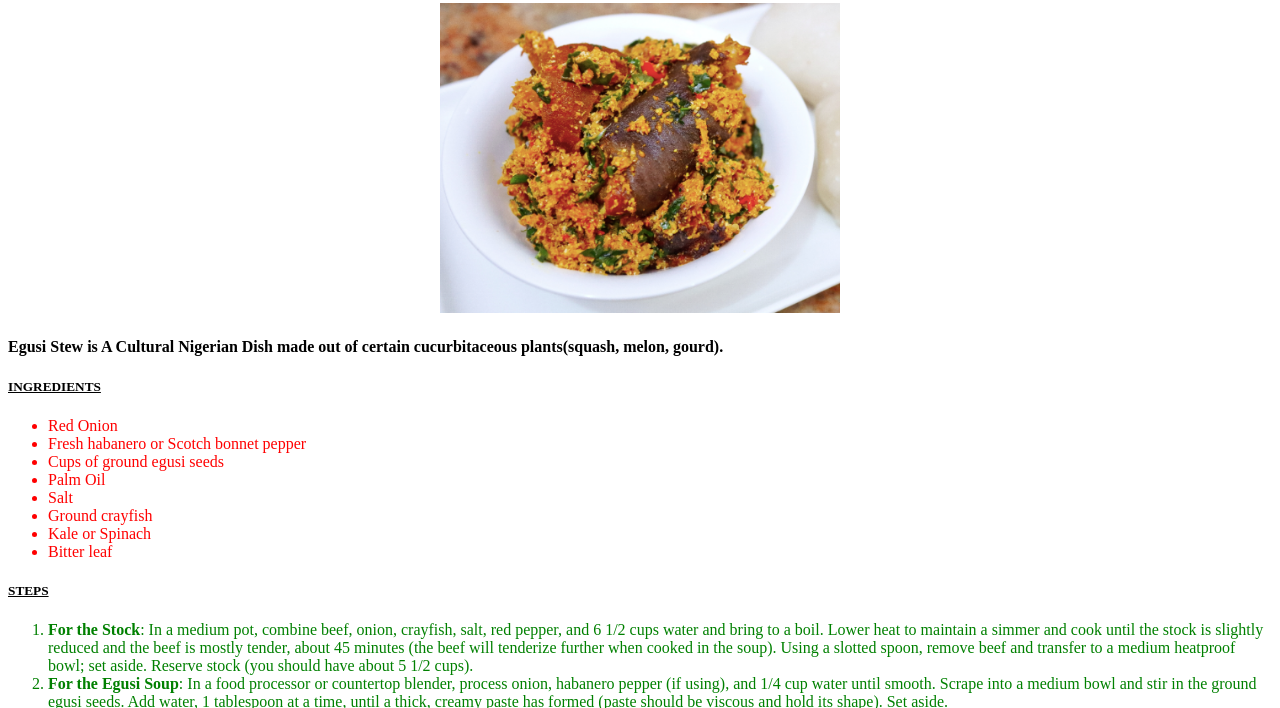
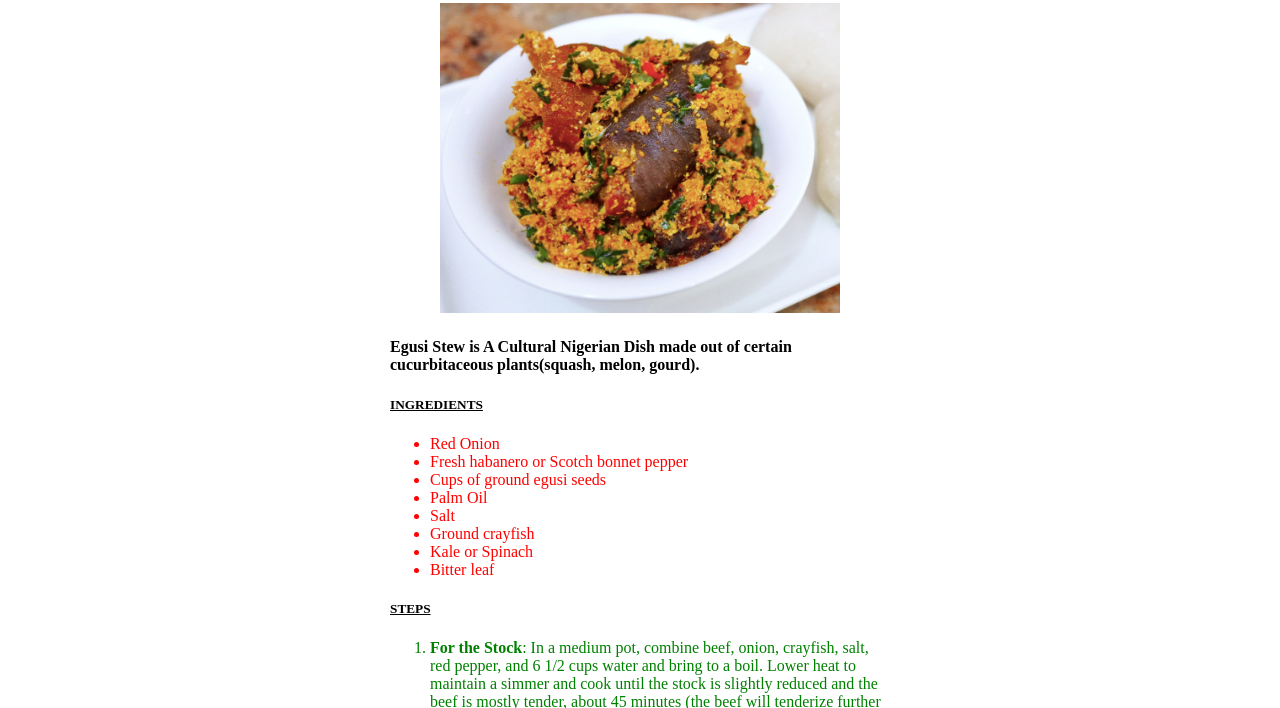
Before and after one commit to quadrialli96/Quadri-recipe, a plain HTML site: page recipes/egusi.html in a window 1280 px wide. Shown: the part 87-795 px from the top of the page. Drawn offline with Linux system fonts and the light colour scheme.

Commit message:
Add body width and margin

```diff
--- a/recipes/egusi.html
+++ b/recipes/egusi.html
@@ -16,7 +16,6 @@
     <h4>Egusi Stew is A Cultural Nigerian Dish made out of certain cucurbitaceous plants(squash, melon, gourd).</h4>
 
     <h5><u>INGREDIENTS</u></h5>
-    <div class="color">
         <ul>
             <li>Red Onion</li>
             <li>Fresh habanero or Scotch bonnet pepper</li>
@@ -27,7 +26,6 @@
             <li>Kale or Spinach</li>
             <li>Bitter leaf</li>
         </ul>
-    </div>
     <h5><u>STEPS</u></h5>
 
     <div id="step">
--- a/recipes/style.css
+++ b/recipes/style.css
@@ -1,3 +1,8 @@
+body {
+    width: 500px;
+    margin: 0 auto;
+  }
+
 /* Egusi styling */
 .head {
     background: orange;
@@ -6,10 +11,10 @@
 }
 
 .center {
-    text-align: center
+    text-align: center;
 }
 
-.color {
+ul {
     color: red;
 }
 
```
